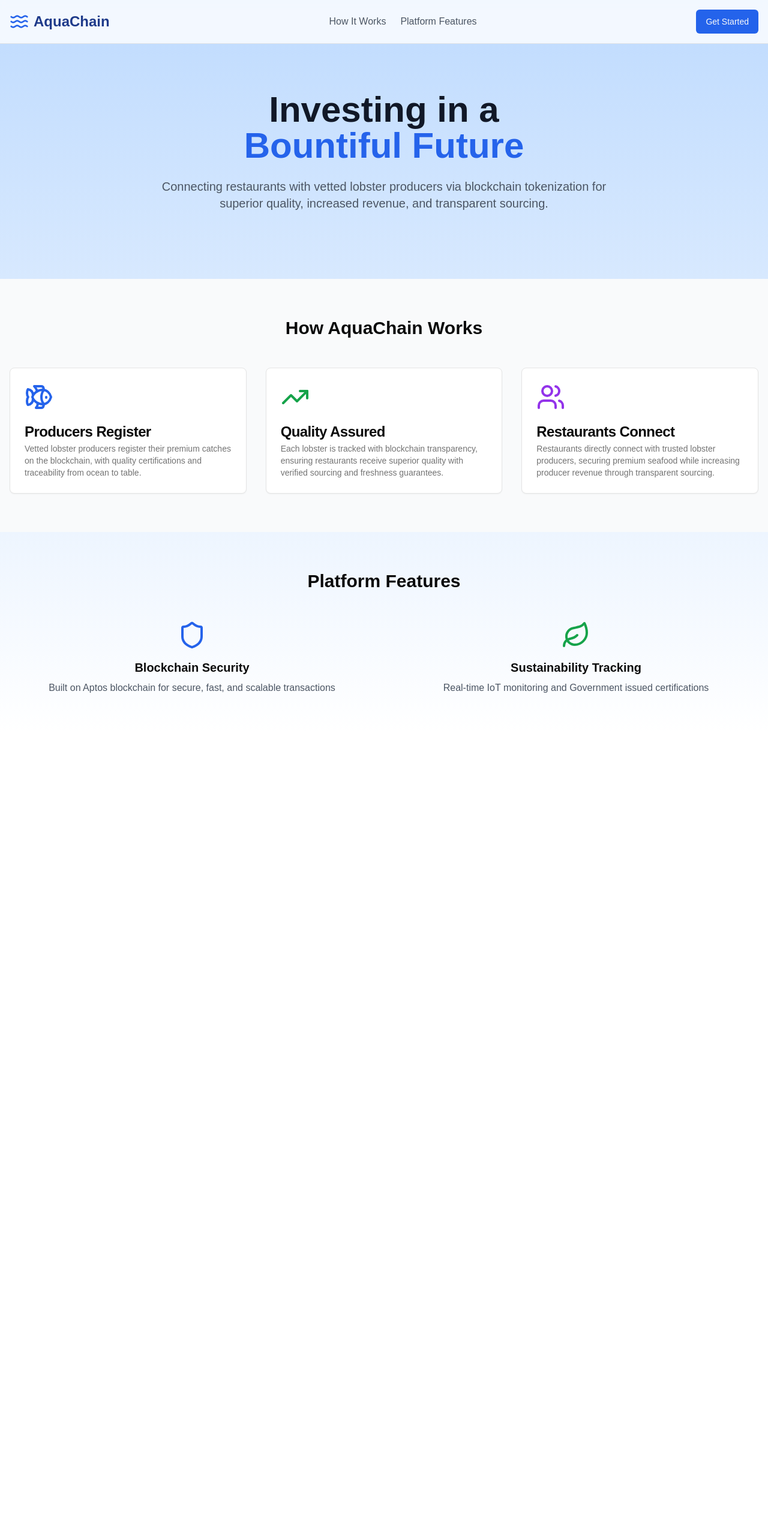
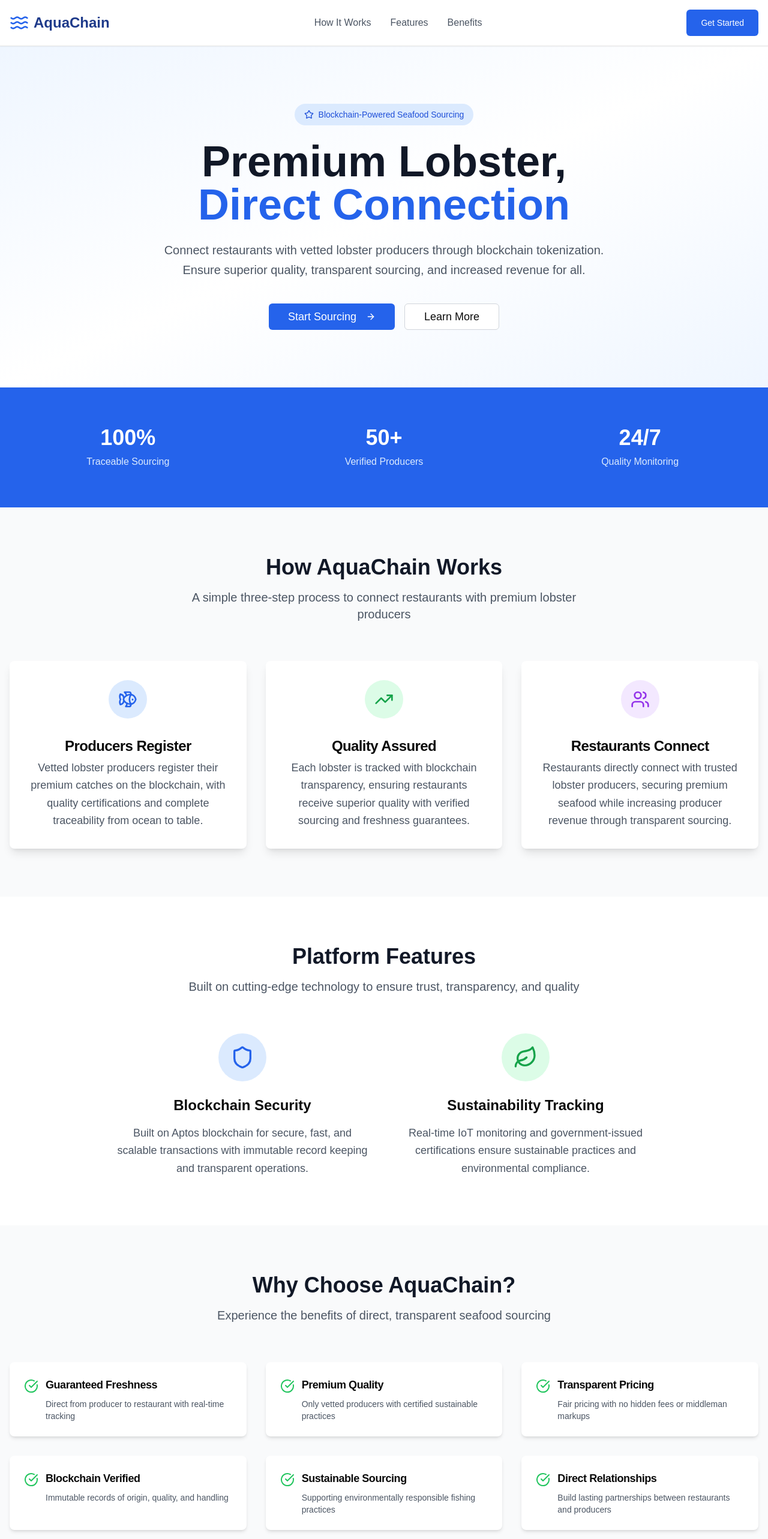
Before and after one commit to npesaras/ClawChain, a Next.js app in the folder frontend/: page / in a window 1280 px wide. Shown: the top 2566 px of the page at 60% size. Before the commit the page ends 1223 px from the top, so only its background shows below. Built offline with nearby package versions, Linux system fonts and the light colour scheme.

Commit message:
Enhance homepage

```diff
--- a/frontend/app/page.tsx
+++ b/frontend/app/page.tsx
@@ -1,78 +1,128 @@
 import Link from "next/link"
 import { Button } from "@/components/ui/button"
 import { Card, CardDescription, CardHeader, CardTitle } from "@/components/ui/card"
-import { Fish, Waves, TrendingUp, Shield, Users, Leaf } from "lucide-react"
+import { Fish, Waves, TrendingUp, Shield, Users, Leaf, Star, CheckCircle, ArrowRight } from "lucide-react"
 
 export default function HomePage() {
   return (
-    <div className="min-h-screen bg-gradient-to-b from-blue-200 to-white scroll-smooth">
+    <div className="min-h-screen bg-white">
       {/* Header */}
-      <header className="border-b bg-white/80 backdrop-blur-sm sticky top-0 z-50">
+      <header className="border-b bg-white/95 backdrop-blur-sm sticky top-0 z-50 shadow-sm">
         <div className="container mx-auto px-4 py-4 flex items-center justify-between">
           <div className="flex items-center space-x-2">
             <Waves className="h-8 w-8 text-blue-600" />
             <span className="text-2xl font-bold text-blue-900">AquaChain</span>
           </div>
-          <nav className="hidden md:flex items-center space-x-6">
-            <Link href="#how-it-works" className="text-gray-600 hover:text-blue-600">
+          <nav className="hidden md:flex items-center space-x-8">
+            <Link href="#how-it-works" className="text-gray-600 hover:text-blue-600 transition-colors">
               How It Works
             </Link>
-            <Link href="#platform-features" className="text-gray-600 hover:text-blue-600">
-              Platform Features
+            <Link href="#features" className="text-gray-600 hover:text-blue-600 transition-colors">
+              Features
+            </Link>
+            <Link href="#benefits" className="text-gray-600 hover:text-blue-600 transition-colors">
+              Benefits
             </Link>
           </nav>
           <div className="flex items-center space-x-3">
-            <Button className="font-bol" asChild>
-              <Link href="/auth" >Get Started</Link>
+            <Button size="lg" className="bg-blue-600 hover:bg-blue-700 text-white px-6" asChild>
+              <Link href="/auth">Get Started</Link>
             </Button>
           </div>
         </div>
       </header>
 
       {/* Hero Section */}
-      <section className="py-20 px-4">
-        <div className="container mx-auto text-center">
-          <h1 className="text-5xl md:text-6xl font-semibold text-gray-900 mb-6">
-            Investing in a
-            <span className="text-blue-600 block font-bold ">Bountiful Future</span>
-          </h1>
-          <p className="text-xl text-gray-600 mb-8 max-w-3xl mx-auto">
-            Connecting restaurants with vetted lobster producers via blockchain tokenization for superior quality,
-            increased revenue, and transparent sourcing.
-          </p>
+      <section className="relative py-24 px-4 bg-gradient-to-br from-blue-50 via-white to-blue-50">
+        <div className="container mx-auto">
+          <div className="text-center max-w-4xl mx-auto">
+            <div className="inline-flex items-center bg-blue-100 text-blue-700 px-4 py-2 rounded-full text-sm font-medium mb-6">
+              <Star className="h-4 w-4 mr-2" />
+              Blockchain-Powered Seafood Sourcing
+            </div>
+            <h1 className="text-6xl md:text-7xl font-bold text-gray-900 mb-6 leading-tight">
+              Premium Lobster,
+              <span className="text-blue-600 block">Direct Connection</span>
+            </h1>
+            <p className="text-xl text-gray-600 mb-10 max-w-3xl mx-auto leading-relaxed">
+              Connect restaurants with vetted lobster producers through blockchain tokenization.
+              Ensure superior quality, transparent sourcing, and increased revenue for all.
+            </p>
+            <div className="flex flex-col sm:flex-row gap-4 justify-center">
+              <Button size="lg" className="bg-blue-600 hover:bg-blue-700 text-white px-8 py-4 text-lg" asChild>
+                <Link href="/auth">
+                  Start Sourcing
+                  <ArrowRight className="ml-2 h-5 w-5" />
+                </Link>
+              </Button>
+              <Button size="lg" variant="outline" className="px-8 py-4 text-lg border-gray-300" asChild>
+                <Link href="#how-it-works">Learn More</Link>
+              </Button>
+            </div>
+          </div>
         </div>
       </section>
 
+      {/* Stats Section */}
+      <section className="py-16 bg-blue-600">
+        <div className="container mx-auto px-4">
+          <div className="grid md:grid-cols-3 gap-8 text-center text-white">
+            <div>
+              <div className="text-4xl font-bold mb-2">100%</div>
+              <div className="text-blue-100">Traceable Sourcing</div>
+            </div>
+            <div>
+              <div className="text-4xl font-bold mb-2">50+</div>
+              <div className="text-blue-100">Verified Producers</div>
+            </div>
+            <div>
+              <div className="text-4xl font-bold mb-2">24/7</div>
+              <div className="text-blue-100">Quality Monitoring</div>
+            </div>
+          </div>
+        </div>
+      </section>
       {/* How It Works */}
-      <section id="how-it-works" className="py-16 bg-gray-50">
+      <section id="how-it-works" className="py-20 bg-gray-50">
         <div className="container mx-auto px-4">
-          <h2 className="text-3xl font-bold text-center mb-12">How AquaChain Works</h2>
+          <div className="text-center mb-16">
+            <h2 className="text-4xl font-bold text-gray-900 mb-4">How AquaChain Works</h2>
+            <p className="text-xl text-gray-600 max-w-2xl mx-auto">
+              A simple three-step process to connect restaurants with premium lobster producers
+            </p>
+          </div>
           <div className="grid md:grid-cols-3 gap-8">
-            <Card>
-              <CardHeader>
-                <Fish className="h-12 w-12 text-blue-600 mb-4" />
-                <CardTitle>Producers Register</CardTitle>
-                <CardDescription>
+            <Card className="border-0 shadow-lg hover:shadow-xl transition-shadow bg-white">
+              <CardHeader className="text-center p-8">
+                <div className="bg-blue-100 rounded-full w-16 h-16 flex items-center justify-center mx-auto mb-6">
+                  <Fish className="h-8 w-8 text-blue-600" />
+                </div>
+                <CardTitle className="text-2xl mb-4">Producers Register</CardTitle>
+                <CardDescription className="text-gray-600 text-lg leading-relaxed">
                   Vetted lobster producers register their premium catches on the blockchain, with quality certifications
-                  and traceability from ocean to table.
+                  and complete traceability from ocean to table.
                 </CardDescription>
               </CardHeader>
             </Card>
-            <Card>
-              <CardHeader>
-                <TrendingUp className="h-12 w-12 text-green-600 mb-4" />
-                <CardTitle>Quality Assured</CardTitle>
-                <CardDescription>
+            <Card className="border-0 shadow-lg hover:shadow-xl transition-shadow bg-white">
+              <CardHeader className="text-center p-8">
+                <div className="bg-green-100 rounded-full w-16 h-16 flex items-center justify-center mx-auto mb-6">
+                  <TrendingUp className="h-8 w-8 text-green-600" />
+                </div>
+                <CardTitle className="text-2xl mb-4">Quality Assured</CardTitle>
+                <CardDescription className="text-gray-600 text-lg leading-relaxed">
                   Each lobster is tracked with blockchain transparency, ensuring restaurants receive superior quality
                   with verified sourcing and freshness guarantees.
                 </CardDescription>
               </CardHeader>
             </Card>
-            <Card>
-              <CardHeader>
-                <Users className="h-12 w-12 text-purple-600 mb-4" />
-                <CardTitle>Restaurants Connect</CardTitle>
-                <CardDescription>
+            <Card className="border-0 shadow-lg hover:shadow-xl transition-shadow bg-white">
+              <CardHeader className="text-center p-8">
+                <div className="bg-purple-100 rounded-full w-16 h-16 flex items-center justify-center mx-auto mb-6">
+                  <Users className="h-8 w-8 text-purple-600" />
+                </div>
+                <CardTitle className="text-2xl mb-4">Restaurants Connect</CardTitle>
+                <CardDescription className="text-gray-600 text-lg leading-relaxed">
                   Restaurants directly connect with trusted lobster producers, securing premium seafood while
                   increasing producer revenue through transparent sourcing.
                 </CardDescription>
@@ -80,26 +130,130 @@
             </Card>
           </div>
         </div>
-      </section>      {/* Features */}
-      <section id="platform-features" className="py-16">
+      </section>
+
+      {/* Features */}
+      <section id="features" className="py-20">
         <div className="container mx-auto px-4">
-          <h2 className="text-3xl font-bold text-center mb-12">Platform Features</h2>
-          <div className="grid md:grid-cols-2 gap-8">
+          <div className="text-center mb-16">
+            <h2 className="text-4xl font-bold text-gray-900 mb-4">Platform Features</h2>
+            <p className="text-xl text-gray-600 max-w-2xl mx-auto">
+              Built on cutting-edge technology to ensure trust, transparency, and quality
+            </p>
+          </div>
+          <div className="grid md:grid-cols-2 gap-12 max-w-4xl mx-auto">
             <div className="text-center">
-              <Shield className="h-12 w-12 text-blue-600 mx-auto mb-4" />
-              <h3 className="text-xl font-semibold mb-2">Blockchain Security</h3>
-              <p className="text-gray-600">
-                Built on Aptos blockchain for secure, fast, and scalable transactions
+              <div className="bg-blue-100 rounded-full w-20 h-20 flex items-center justify-center mx-auto mb-6">
+                <Shield className="h-10 w-10 text-blue-600" />
+              </div>
+              <h3 className="text-2xl font-semibold mb-4">Blockchain Security</h3>
+              <p className="text-gray-600 text-lg leading-relaxed">
+                Built on Aptos blockchain for secure, fast, and scalable transactions with
+                immutable record keeping and transparent operations.
               </p>
             </div>
             <div className="text-center">
-              <Leaf className="h-12 w-12 text-green-600 mx-auto mb-4" />
-              <h3 className="text-xl font-semibold mb-2">Sustainability Tracking</h3>
-              <p className="text-gray-600">Real-time IoT monitoring and Government issued certifications</p>
+              <div className="bg-green-100 rounded-full w-20 h-20 flex items-center justify-center mx-auto mb-6">
+                <Leaf className="h-10 w-10 text-green-600" />
+              </div>
+              <h3 className="text-2xl font-semibold mb-4">Sustainability Tracking</h3>
+              <p className="text-gray-600 text-lg leading-relaxed">
+                Real-time IoT monitoring and government-issued certifications ensure
+                sustainable practices and environmental compliance.
+              </p>
             </div>
           </div>
         </div>
       </section>
+
+      {/* Benefits Section */}
+      <section id="benefits" className="py-20 bg-gray-50">
+        <div className="container mx-auto px-4">
+          <div className="text-center mb-16">
+            <h2 className="text-4xl font-bold text-gray-900 mb-4">Why Choose AquaChain?</h2>
+            <p className="text-xl text-gray-600 max-w-2xl mx-auto">
+              Experience the benefits of direct, transparent seafood sourcing
+            </p>
+          </div>
+          <div className="grid md:grid-cols-2 lg:grid-cols-3 gap-8">
+            {[
+              {
+                title: "Guaranteed Freshness",
+                description: "Direct from producer to restaurant with real-time tracking"
+              },
+              {
+                title: "Premium Quality",
+                description: "Only vetted producers with certified sustainable practices"
+              },
+              {
+                title: "Transparent Pricing",
+                description: "Fair pricing with no hidden fees or middleman markups"
+              },
+              {
+                title: "Blockchain Verified",
+                description: "Immutable records of origin, quality, and handling"
+              },
+              {
+                title: "Sustainable Sourcing",
+                description: "Supporting environmentally responsible fishing practices"
+              },
+              {
+                title: "Direct Relationships",
+                description: "Build lasting partnerships between restaurants and producers"
+              }
+            ].map((benefit, index) => (
+              <Card key={index} className="border-0 shadow-md hover:shadow-lg transition-shadow bg-white">
+                <CardHeader className="p-6">
+                  <div className="flex items-start space-x-3">
+                    <CheckCircle className="h-6 w-6 text-green-500 mt-1 flex-shrink-0" />
+                    <div>
+                      <CardTitle className="text-lg mb-2">{benefit.title}</CardTitle>
+                      <CardDescription className="text-gray-600">
+                        {benefit.description}
+                      </CardDescription>
+                    </div>
+                  </div>
+                </CardHeader>
+              </Card>
+            ))}
+          </div>
+        </div>
+      </section>
+
+      {/* CTA Section */}
+      <section className="py-20 bg-blue-600">
+        <div className="container mx-auto px-4 text-center">
+          <h2 className="text-4xl font-bold text-white mb-6">
+            Ready to Transform Your Seafood Sourcing?
+          </h2>
+          <p className="text-xl text-blue-100 mb-10 max-w-2xl mx-auto">
+            Join the future of restaurant-producer connections with AquaChain's
+            blockchain-powered platform.
+          </p>
+          <Button size="lg" className="bg-white text-blue-600 hover:bg-gray-100 px-8 py-4 text-lg font-semibold" asChild>
+            <Link href="/auth">
+              Get Started Today
+              <ArrowRight className="ml-2 h-5 w-5" />
+            </Link>
+          </Button>
+        </div>
+      </section>
+
+      {/* Footer */}
+      <footer className="py-12 bg-gray-900 text-gray-300">
+        <div className="container mx-auto px-4 text-center">
+          <div className="flex items-center justify-center space-x-2 mb-4">
+            <Waves className="h-8 w-8 text-blue-400" />
+            <span className="text-2xl font-bold text-white">AquaChain</span>
+          </div>
+          <p className="text-gray-400">
+            Connecting restaurants with premium lobster producers through blockchain technology.
+          </p>
+          <div className="mt-8 pt-8 border-t border-gray-800 text-sm text-gray-500">
+            © 2025 AquaChain. All rights reserved.
+          </div>
+        </div>
+      </footer>
     </div>
   )
 }
```
